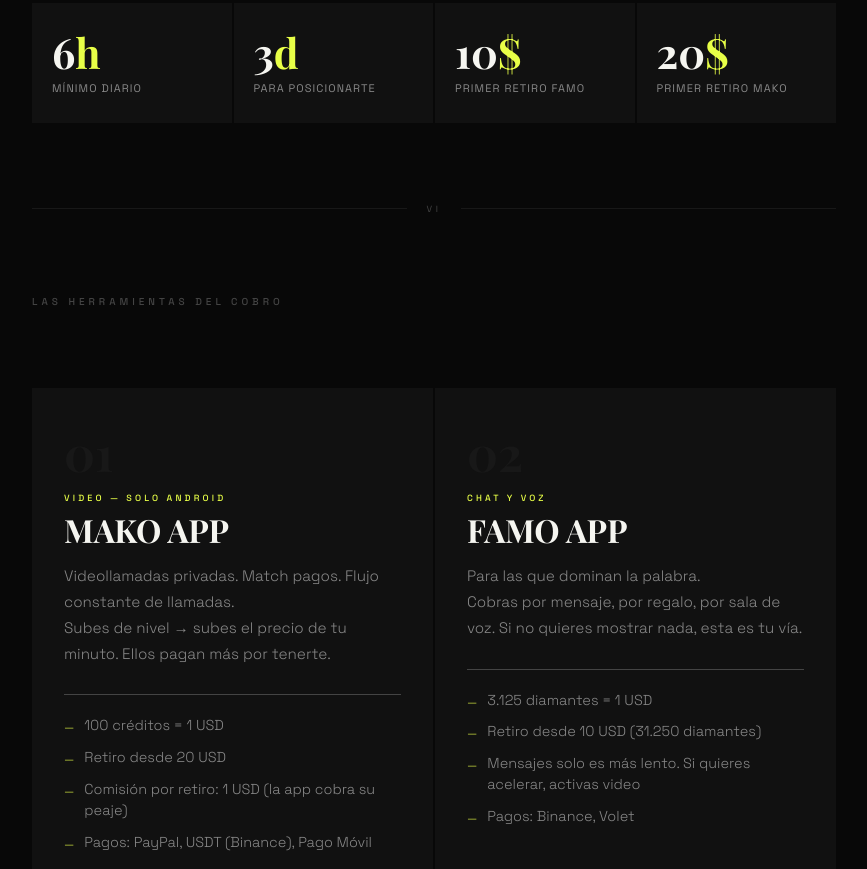
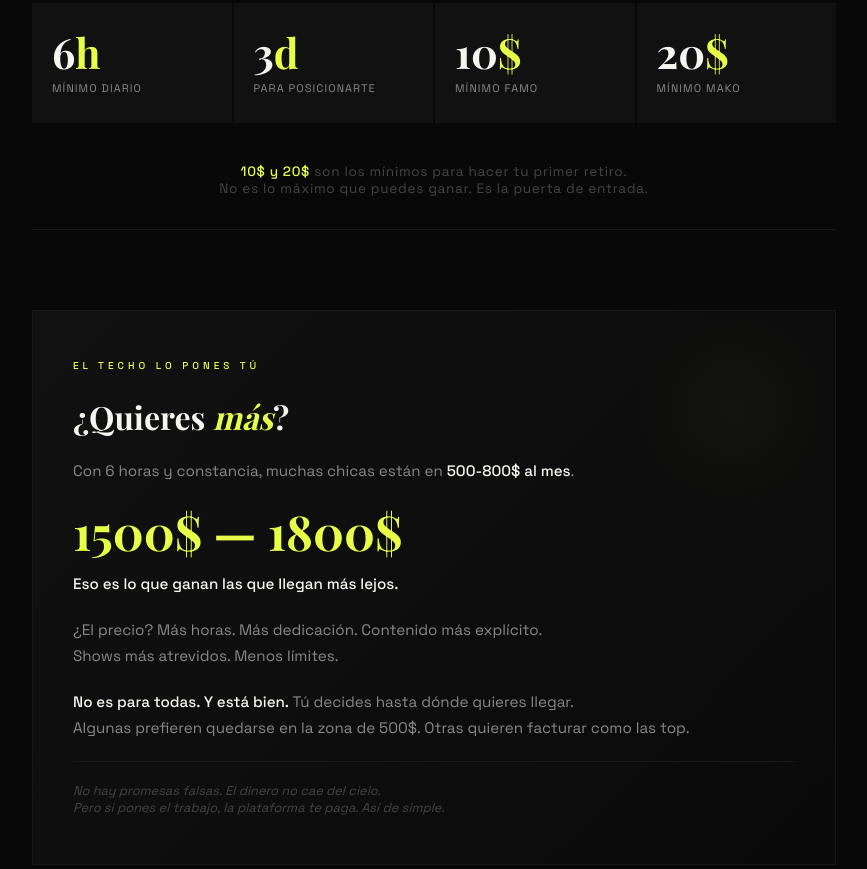
Before and after one commit to terminator27567/Soberan-aDigital, a plain HTML site: page trabajo.html in a window 1280 px wide. Shown: the part 3366-4235 px from the top of the page, without its empty margins (206-1073 px from the left). Drawn offline with nearby package versions, Linux system fonts and the light colour scheme; a web font is replaced by a local one.

Commit message:
Update trabajo.html

```diff
--- a/trabajo.html
+++ b/trabajo.html
@@ -198,7 +198,7 @@ nav{
   color:var(--acento2);margin-bottom:24px;font-weight:500;
 }
 
-/* REGLAS (nuevo bloque similar a exigencias) */
+/* REGLAS */
 .reglas{
   background:var(--surface);border-left:3px solid var(--acento);
   padding:48px 40px;margin-bottom:80px;
@@ -213,7 +213,7 @@ nav{
 /* GRID STATS */
 .stats{
   display:grid;grid-template-columns:repeat(auto-fit,minmax(140px,1fr));
-  gap:2px;margin-bottom:80px;
+  gap:2px;margin-bottom:40px;
   opacity:0;transform:translateY(40px);transition:opacity 0.7s ease,transform 0.7s ease;
 }
 .stats.vis{opacity:1;transform:none}
@@ -225,6 +225,83 @@ nav{
 }
 .stat-num span{color:var(--acento)}
 .stat-desc{font-size:11px;letter-spacing:0.1em;color:var(--gris);text-transform:uppercase}
+
+/* NUEVO: explicación debajo de los números */
+.stats-explicacion{
+  text-align:center;
+  font-size:0.85rem;
+  color:var(--gris2);
+  margin-bottom:80px;
+  letter-spacing:0.05em;
+  border-bottom:1px solid var(--surface2);
+  padding-bottom:32px;
+}
+.stats-explicacion strong{
+  color:var(--acento);
+  font-weight:500;
+}
+
+/* POTENCIAL DE GANANCIA */
+.potencial{
+  background:linear-gradient(135deg, var(--surface) 0%, #0a0a0a 100%);
+  padding:48px 40px;
+  margin-bottom:80px;
+  border:1px solid var(--surface2);
+  position:relative;
+  overflow:hidden;
+}
+.potencial::before{
+  content:'';
+  position:absolute;
+  top:0;
+  right:0;
+  width:200px;
+  height:200px;
+  background:radial-gradient(circle, rgba(232,255,71,0.03) 0%, transparent 70%);
+  pointer-events:none;
+}
+.potencial-label{
+  font-size:10px;letter-spacing:0.4em;text-transform:uppercase;
+  color:var(--acento);margin-bottom:24px;font-weight:500;
+}
+.potencial-titulo{
+  font-family:'Playfair Display',serif;
+  font-size:clamp(1.4rem,2.5vw,2rem);
+  font-weight:700;
+  color:var(--blanco);
+  margin-bottom:20px;
+  line-height:1.3;
+}
+.potencial-titulo em{
+  font-style:italic;
+  color:var(--acento);
+}
+.potencial-cifra{
+  font-family:'Playfair Display',serif;
+  font-size:clamp(2rem,4vw,3rem);
+  font-weight:700;
+  color:var(--acento);
+  margin:24px 0 16px;
+  line-height:1;
+}
+.potencial-texto{
+  font-size:0.95rem;
+  line-height:1.7;
+  color:var(--gris);
+  margin-bottom:20px;
+}
+.potencial-texto strong{
+  color:var(--blanco);
+  font-weight:500;
+}
+.potencial-aviso{
+  font-size:0.8rem;
+  color:var(--gris2);
+  border-top:1px solid var(--surface2);
+  padding-top:20px;
+  margin-top:20px;
+  font-style:italic;
+}
 
 /* NOSOTROS */
 .nosotros{
@@ -324,6 +401,7 @@ footer{
   .header{padding-top:120px;padding-bottom:60px}
   .exigencias{padding:32px 24px}
   .reglas{padding:32px 24px}
+  .potencial{padding:32px 24px}
   nav{padding:16px 24px}
   footer{padding:24px;flex-direction:column;gap:12px;text-align:center}
   .header-numero{font-size:40vw;right:-10px}
@@ -422,7 +500,7 @@ footer{
     <p class="texto-cuerpo"><strong>Pero el que no trabaja, no come. Así de simple.</strong></p>
   </div>
 
-  <!-- STATS (refuerzo numérico) -->
+  <!-- STATS (mínimos para cobrar) -->
   <div class="stats">
     <div class="stat">
       <div class="stat-num">6<span>h</span></div>
@@ -434,12 +512,45 @@ footer{
     </div>
     <div class="stat">
       <div class="stat-num">10<span>$</span></div>
-      <div class="stat-desc">Primer retiro FAMO</div>
+      <div class="stat-desc">Mínimo FAMO</div>
     </div>
     <div class="stat">
       <div class="stat-num">20<span>$</span></div>
-      <div class="stat-desc">Primer retiro MAKO</div>
+      <div class="stat-desc">Mínimo MAKO</div>
     </div>
+  </div>
+
+  <!-- Explicación corta debajo de los números -->
+  <div class="stats-explicacion">
+    <strong>10$ y 20$</strong> son los mínimos para hacer tu primer retiro.<br>
+    No es lo máximo que puedes ganar. Es la puerta de entrada.
+  </div>
+
+  <!-- POTENCIAL DE GANANCIA (el nuevo bloque que pediste) -->
+  <div class="potencial">
+    <p class="potencial-label">El techo lo pones tú</p>
+    <h2 class="potencial-titulo">
+      ¿Quieres <em>más</em>?
+    </h2>
+    <p class="potencial-texto">
+      Con 6 horas y constancia, muchas chicas están en <strong>500-800$ al mes</strong>.
+    </p>
+    <div class="potencial-cifra">1500$ — 1800$</div>
+    <p class="potencial-texto">
+      <strong>Eso es lo que ganan las que llegan más lejos.</strong>
+    </p>
+    <p class="potencial-texto">
+      ¿El precio? Más horas. Más dedicación. Contenido más explícito.<br>
+      Shows más atrevidos. Menos límites.
+    </p>
+    <p class="potencial-texto">
+      <strong>No es para todas. Y está bien.</strong> Tú decides hasta dónde quieres llegar.<br>
+      Algunas prefieren quedarse en la zona de 500$. Otras quieren facturar como las top.
+    </p>
+    <p class="potencial-aviso">
+      No hay promesas falsas. El dinero no cae del cielo.<br>
+      Pero si pones el trabajo, la plataforma te paga. Así de simple.
+    </p>
   </div>
 
   <div class="sep"><span class="sep-txt">VI</span></div>
@@ -535,7 +646,7 @@ footer{
 
   <div class="sep"><span class="sep-txt">IX</span></div>
 
-  <!-- CTA WHATSAPP (EXACTAMENTE IGUAL QUE EL ORIGINAL) -->
+  <!-- CTA WHATSAPP (EXACTAMENTE IGUAL) -->
   <div class="cta-final">
     <p class="cta-pre">El siguiente paso</p>
     <h2 class="cta-titulo">Una conversación<br>de <em>diez minutos.</em></h2>
@@ -575,7 +686,7 @@ footer{
 const obs=new IntersectionObserver(entries=>{
   entries.forEach(e=>{if(e.isIntersecting)e.target.classList.add('vis')})
 },{threshold:0.1});
-document.querySelectorAll('.bloque,.sep,.plataformas,.exigencias,.reglas,.stats,.nosotros,.cobros,.cta-final').forEach(el=>obs.observe(el));
+document.querySelectorAll('.bloque,.sep,.plataformas,.exigencias,.reglas,.stats,.potencial,.nosotros,.cobros,.cta-final').forEach(el=>obs.observe(el));
 </script>
 </body>
 </html>
```
